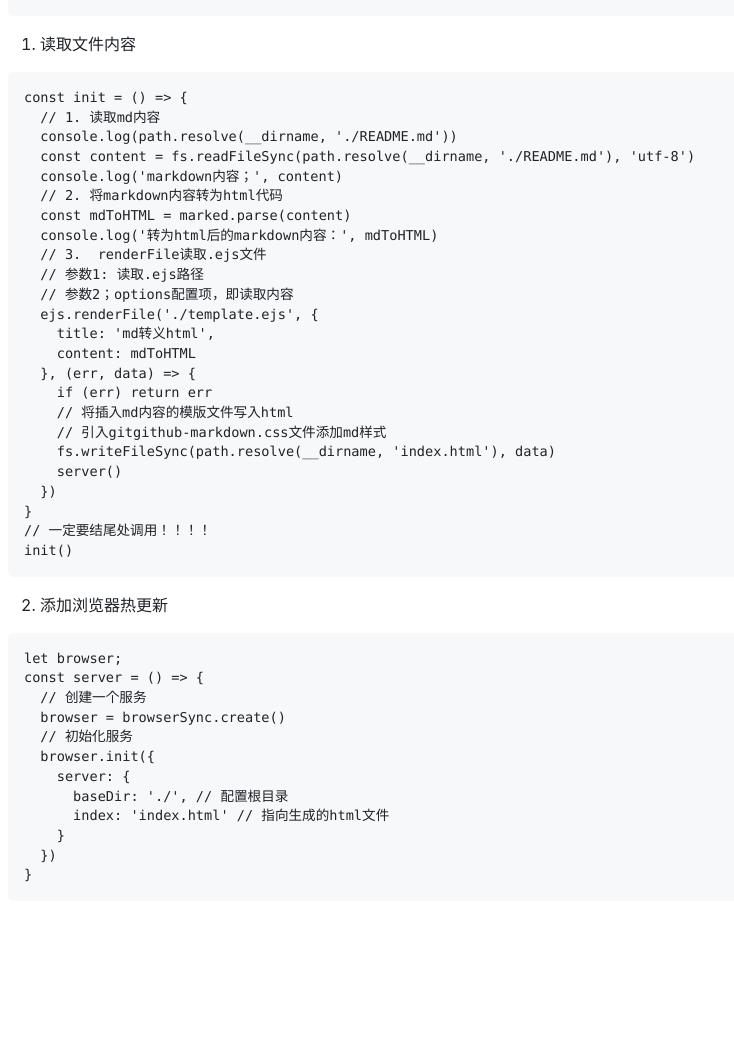
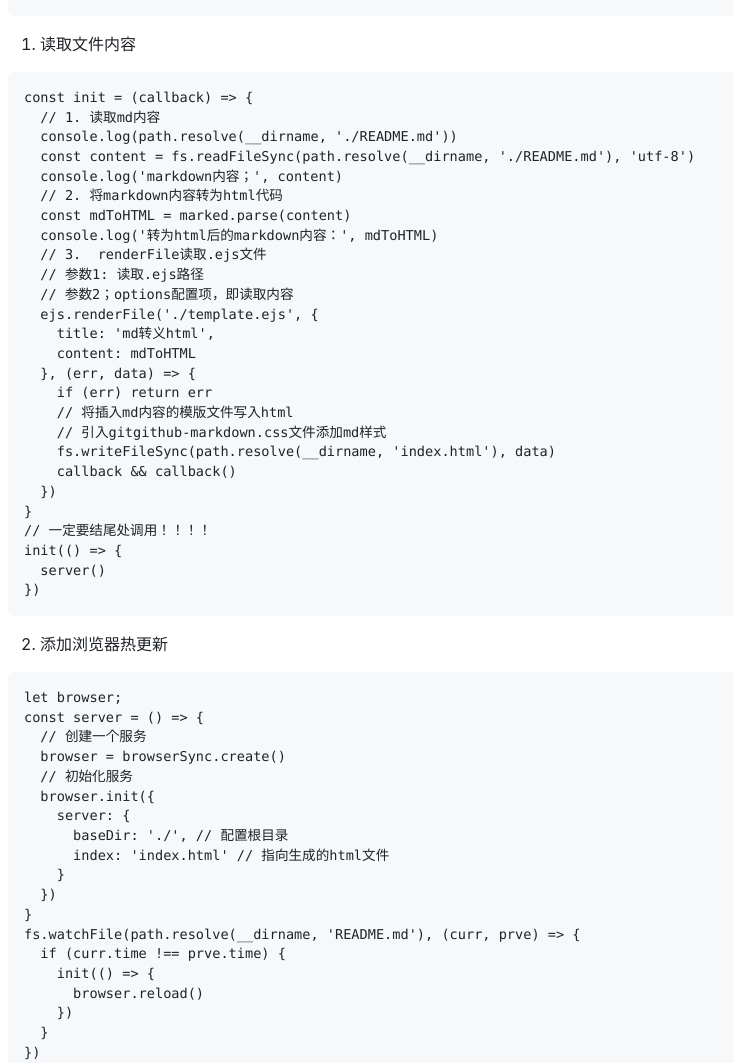
Before and after one commit to liyuaaaa11/test, a Vue app: page markdown/index.html in a window 1280 px wide. Shown: the part 960-2023 px from the top of the page, without its empty margins (0-734 px from the left). Before the commit the page ends 1869 px from the top, so only its background shows below. Built offline with nearby package versions, Linux system fonts and the light colour scheme.

Commit message:
desc: 浏览器热更新内容

```diff
--- a/markdown/index.html
+++ b/markdown/index.html
@@ -57,7 +57,7 @@ const __dirname = path.dirname(__filename) //获取目录名称
 <ol>
 <li>读取文件内容</li>
 </ol>
-<pre><code class="language-js">const init = () =&gt; {
+<pre><code class="language-js">const init = (callback) =&gt; {
   // 1. 读取md内容
   console.log(path.resolve(__dirname, &#39;./README.md&#39;))
   const content = fs.readFileSync(path.resolve(__dirname, &#39;./README.md&#39;), &#39;utf-8&#39;)
@@ -76,11 +76,13 @@ const __dirname = path.dirname(__filename) //获取目录名称
     // 将插入md内容的模版文件写入html
     // 引入gitgithub-markdown.css文件添加md样式
     fs.writeFileSync(path.resolve(__dirname, &#39;index.html&#39;), data)
-    server()
+    callback &amp;&amp; callback()
   })
 }
 // 一定要结尾处调用！！！！
-init()
+init(() =&gt; {
+  server()
+})
 </code></pre>
 <ol start="2">
 <li>添加浏览器热更新</li>
@@ -97,6 +99,13 @@ const server = () =&gt; {
     }
   })
 }
+fs.watchFile(path.resolve(__dirname, &#39;README.md&#39;), (curr, prve) =&gt; {
+  if (curr.time !== prve.time) {
+    init(() =&gt; {
+      browser.reload()
+    })
+  }
+})
 </code></pre>
 
   </div>
```
Also changed, not shown: markdown/README.md.
